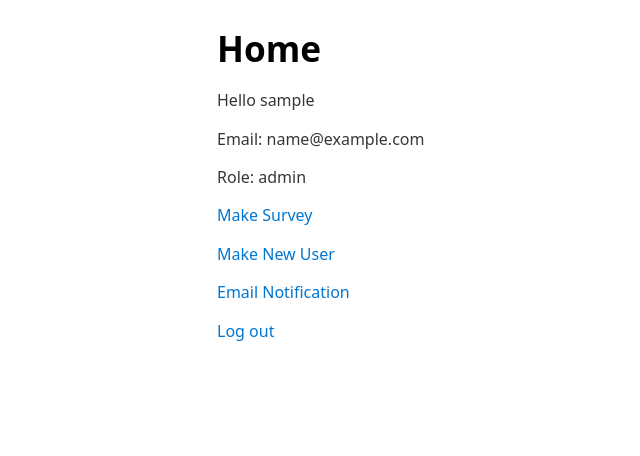
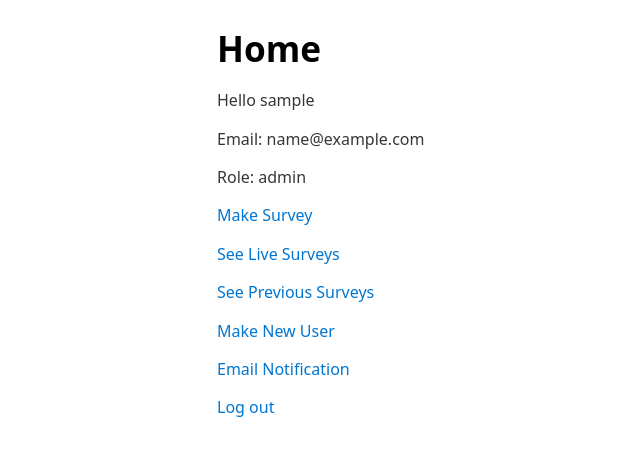
Before and after one commit to BiggScrappy/Senior-Project, a PHP site: page /index.php in a window 1280 px wide. Shown: the top 456 px of the page, without its empty margins (23-663 px from the left). Run offline with PHP 8.4, Linux system fonts and the light colour scheme; the visitor is signed in with stand-in values (Sample User, id 1); tables that the repository leaves empty or names only in its code hold one stand-in row (values such as "Sample post"); data that the repository does not hold is empty.

Commit message:
Update index.php
adding view surveys and responent list functions to surveyor and admin users

```diff
--- a/loginPageANDuserMaker/index.php
+++ b/loginPageANDuserMaker/index.php
@@ -1,7 +1,4 @@
- <!--home page -->
- <!--Ember Adkins 901893134-->
 <?php
-//set save path safe for bluehost
 //ini_set('session.save_path',realpath(dirname($_SERVER['DOCUMENT_ROOT']) . '/home1/missysme/sessions'));
 session_start();
 
@@ -26,7 +23,8 @@ if(isset($_SESSION["user_id"])){
     <link rel="stylesheet" href="https://cdn.jsdelivr.net/npm/water.css@2/out/water.css">
 </head>
 <body>
-
+ <!--home page -->
+ <!--Ember Adkins 901893134-->
     <h1>Home</h1>
 
     <?php if(isset($user)): ?>
@@ -36,21 +34,23 @@ if(isset($_SESSION["user_id"])){
 
         <?php if($user["role_name"]==="respondent"): ?>
             <p><a href="selectSurvey.php">Fill Out Survey</a></p>
-            <p><a href="view past survey">View Past Survey</a></p>
+            <p><a href="selectPreviousSurveys.php">View Past Survey</a></p>
 
         <?php elseif($user["role_name"]==="admin"): ?>
             <p><a href="SurveyBuilder.html">Make Survey</a></p>
+            <p><a href="adminQuickViewCurrentSurveys.php">See Live Surveys</a></p>
+            <p><a href="SurveyBuilder.html">See Previous Surveys</a></p>
             <p><a href="signup.html">Make New User</a></p>
             <p><a href="Notification.php">Email Notification</a></p>
 
         <?php elseif($user["role_name"]==="surveyor"): ?>
             <p><a href="assignSurvey.php">Assign Survey</a> </p>
-            <p><a href="Current Survy">View Current Surveys</a> </p>
-            <p><a href="Historic Survy">View Past Surveys</a> </p>
+            <p><a href="surveyorQuickViewCurrentSurveys.php">View Current Surveys</a> </p>
+            <p><a href="surveyorSelectPreviousSurveys.php">View Past Surveys</a> </p>
 
 
         <?php endif; ?>
-        <p><a href="logout.php">Log out</a>
+        <p><a href="logout.php">Log out</a></p>
 
     <?php else: ?>
         <p><a href="login.php">Login</a> </p>
```
